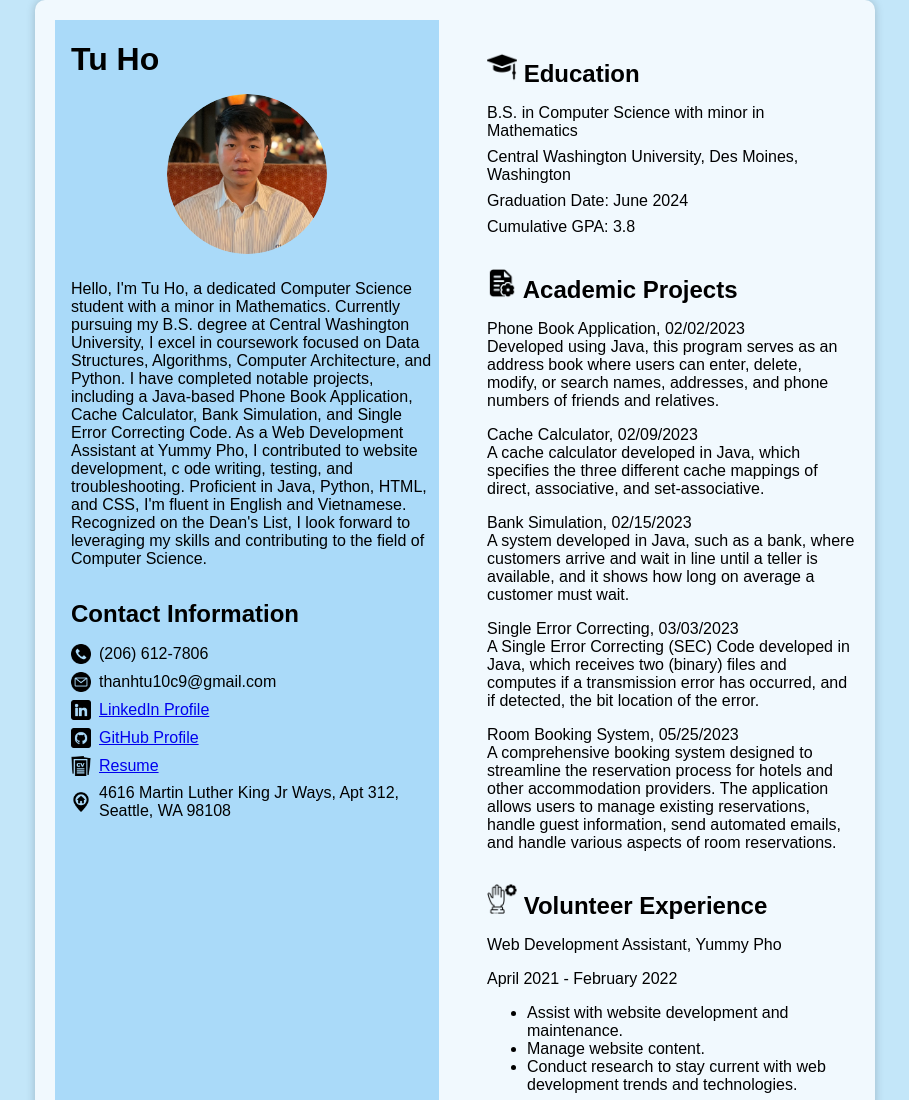
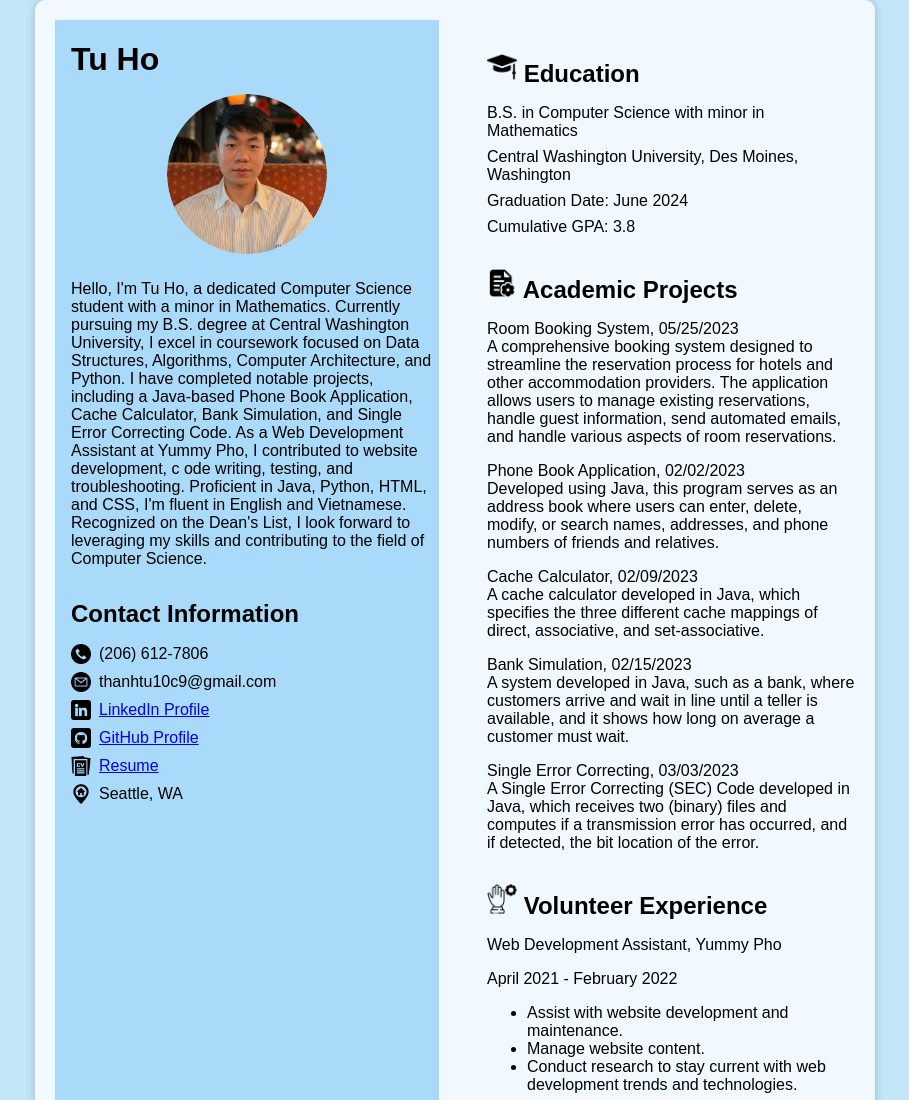
Before and after one commit to tuho9428/cv, a plain HTML site: page index.html in a window 1280 px wide. Shown: the top 1100 px of the page, without its empty margins (185-1094 px from the left). Drawn offline with Linux system fonts and the light colour scheme.

Commit message:
Update index.html
Update Academic Projects and Address

```diff
--- a/index.html
+++ b/index.html
@@ -46,11 +46,11 @@
         </p>
         <p class="contact">
           <img class="icon" src="img/cv_icon.png" alt="Resume" width="20" height="20">
-          <a href="https://drive.google.com/file/d/1Llado5AGC9HhBzN5B7KhBNMm6_uynuPD/view?usp=sharing">Resume</a>
+          <a href="https://drive.google.com/file/d/1Rhy31jJ26Mc_dFrlUn41tRR3RJ6nZ8qA/view?usp=sharing">Resume</a>
         </p>
         <p class="contact">
           <img class="icon" src="img/address_icon.png" alt="Address Icon" width="20" height="20">
-          4616 Martin Luther King Jr Ways, Apt 312, Seattle, WA 98108
+          Seattle, WA
         </p>
       </div>
     </div>
@@ -74,6 +74,11 @@
           <img src="img/project_icon.png" alt="Education Icon" width="30" height="30">
           Academic Projects
         </h2>
+        <p class="item">Room Booking System, 05/25/2023
+          <br> A comprehensive booking system designed to streamline the reservation process for hotels
+          and other accommodation providers. The application allows users to manage existing reservations,
+          handle guest information, send automated emails, and handle various aspects of room reservations.
+        </p>
         <p class="item">Phone Book Application, 02/02/2023
           <br> Developed using Java, this program serves as an
           address book where users can enter, delete, modify,
@@ -93,12 +98,7 @@
         <br> A Single Error Correcting (SEC) Code developed in Java, which receives two (binary)
           files and computes if a transmission error has occurred, and if detected, the bit location of the error.
         </p>
-        </p>
-        <p class="item">Room Booking System, 05/25/2023
-        <br> A comprehensive booking system designed to streamline the reservation process for hotels
-          and other accommodation providers. The application allows users to manage existing reservations,
-          handle guest information, send automated emails, and handle various aspects of room reservations.
-        </p>
+
 
 
       </div>
```
